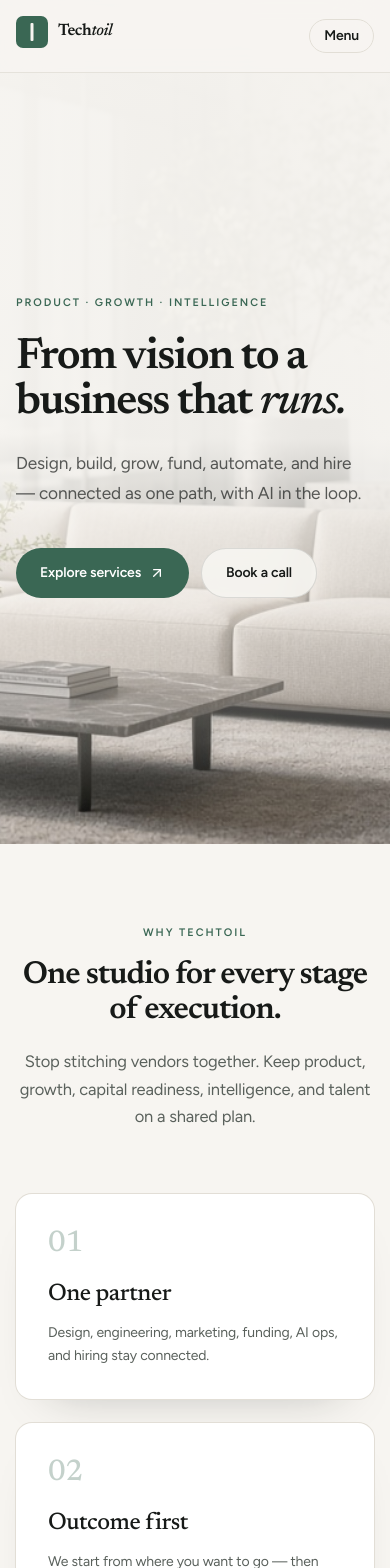
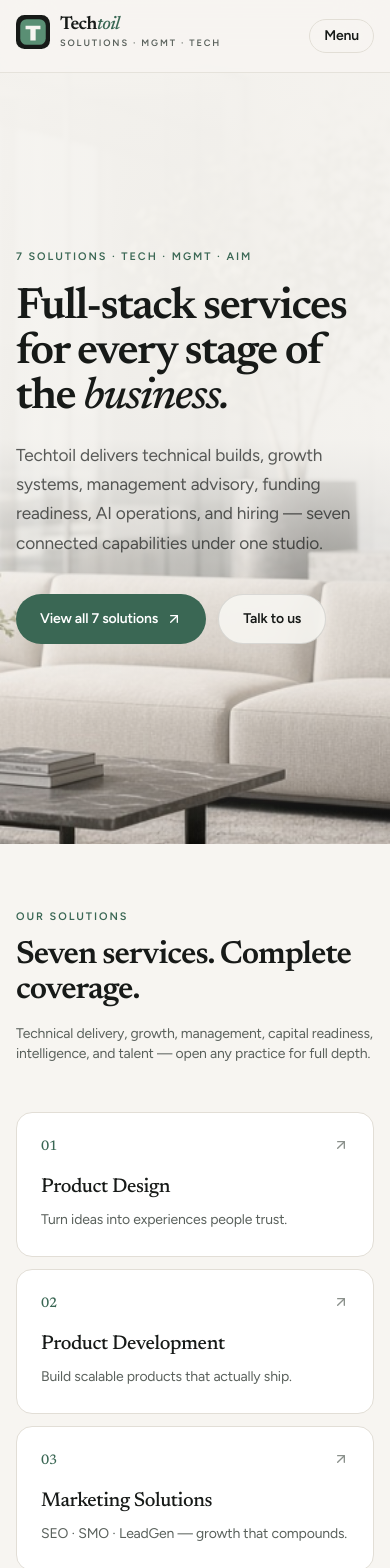
Before and after one commit to itexperts-ai/techtoil-web, a React (Vite) app: page / in a window 390 px wide. Shown: the top 1568 px of the page. Built offline with nearby package versions, Linux system fonts and the light colour scheme.

Commit message:
Refocus the site on all seven solutions with a stronger logo.
Lead with a solutions grid, technical/growth/management pillars, and a refined T mark while keeping North Light calm styling.

Co-authored-by: Cursor <cursoragent@cursor.com>

```diff
--- a/index.html
+++ b/index.html
@@ -6,7 +6,7 @@
     <meta name="viewport" content="width=device-width, initial-scale=1.0" />
     <meta
       name="description"
-      content="Techtoil — AIM-led studio for product design, development, marketing, consultancy, funding, AI operations, and hiring."
+      content="Techtoil — technical solutions, growth, management advisory, funding support, AI operations, and hiring. Seven connected services."
     />
     <link rel="preconnect" href="https://fonts.googleapis.com" />
     <link rel="preconnect" href="https://fonts.gstatic.com" crossorigin />
--- a/src/components/brand/Logo.tsx
+++ b/src/components/brand/Logo.tsx
@@ -1,4 +1,5 @@
 import { Link } from 'react-router-dom'
+import { useId } from 'react'
 
 type Props = {
   to?: string | null
@@ -7,25 +8,48 @@ type Props = {
   className?: string
 }
 
-function Mark({ size }: { size: number }) {
+/** Impressive T mark — pine plate + luminous aperture core */
+function Mark({ size, tone }: { size: number; tone: 'dark' | 'light' }) {
+  const uid = useId().replace(/:/g, '')
+  const plate = tone === 'light' ? '#F7F5F1' : '#171A18'
+
   return (
     <svg width={size} height={size} viewBox="0 0 64 64" fill="none" aria-hidden className="shrink-0">
-      <rect width="64" height="64" rx="14" fill="#3A6754" />
-      <rect x="29" y="14" width="6" height="36" rx="2" fill="#F7F5F1" />
+      <defs>
+        <linearGradient id={`${uid}-g`} x1="10" y1="8" x2="54" y2="56">
+          <stop stopColor="#5A8F74" />
+          <stop offset="1" stopColor="#3A6754" />
+        </linearGradient>
+      </defs>
+      <rect width="64" height="64" rx="16" fill={plate} />
+      <rect x="8" y="8" width="48" height="48" rx="12" fill={`url(#${uid}-g)`} />
+      <path
+        d="M18 20h28v7H37v21h-10V27H18V20Z"
+        fill={tone === 'light' ? '#171A18' : '#F7F5F1'}
+      />
     </svg>
   )
 }
 
 export function Logo({ to = '/', size = 'sm', tone = 'dark', className = '' }: Props) {
-  const mark = size === 'lg' ? 42 : 32
-  const text = size === 'lg' ? 'text-[1.5rem]' : 'text-[1.12rem]'
+  const mark = size === 'lg' ? 44 : 34
+  const text = size === 'lg' ? 'text-[1.55rem]' : 'text-[1.15rem]'
   const ink = tone === 'light' ? 'text-white' : 'text-ink'
 
   const node = (
     <span className={`inline-flex items-center gap-2.5 ${className}`}>
-      <Mark size={mark} />
-      <span className={`font-display text-[length:inherit] font-semibold tracking-[-0.03em] ${ink} ${text}`}>
-        Tech<span className="italic font-medium">toil</span>
+      <Mark size={mark} tone={tone} />
+      <span className="flex flex-col leading-none">
+        <span className={`font-display font-semibold tracking-[-0.035em] ${ink} ${text}`}>
+          Tech<span className="italic font-medium text-accent">toil</span>
+        </span>
+        <span
+          className={`mt-1 text-[0.58rem] font-semibold uppercase tracking-[0.2em] ${
+            tone === 'light' ? 'text-white/45' : 'text-mute'
+          }`}
+        >
+          Solutions · Mgmt · Tech
+        </span>
       </span>
     </span>
   )
--- a/src/components/layout/Footer.tsx
+++ b/src/components/layout/Footer.tsx
@@ -22,7 +22,7 @@ export function Footer() {
               </Link>
             </li>
             <li>
-              <a href="/#services" className="hover:text-white">
+              <a href="/#solutions" className="hover:text-white">
                 Services
               </a>
             </li>
--- a/src/components/layout/TopNav.tsx
+++ b/src/components/layout/TopNav.tsx
@@ -19,7 +19,7 @@ export function TopNav() {
           <Link to="/" className="px-3.5 py-2 text-sm font-medium text-ink/80 hover:text-accent">
             Home
           </Link>
-          <a href="/#services" className="px-3.5 py-2 text-sm font-medium text-ink/80 hover:text-accent">
+          <a href="/#solutions" className="px-3.5 py-2 text-sm font-medium text-ink/80 hover:text-accent">
             Services
           </a>
           <Link to="/about" className="px-3.5 py-2 text-sm font-medium text-ink/80 hover:text-accent">
@@ -46,7 +46,7 @@ export function TopNav() {
           <Link to="/" className="block py-2.5 font-semibold" onClick={() => setOpen(false)}>
             Home
           </Link>
-          <a href="/#services" className="block py-2.5 font-semibold" onClick={() => setOpen(false)}>
+          <a href="/#solutions" className="block py-2.5 font-semibold" onClick={() => setOpen(false)}>
             Services
           </a>
           {services.map((s) => (
--- a/src/pages/AboutPage.tsx
+++ b/src/pages/AboutPage.tsx
@@ -1,24 +1,41 @@
 import { Link } from 'react-router-dom'
 import { ArrowUpRight } from 'lucide-react'
 import { company } from '../data/company'
+import { services } from '../data/services'
 
 export function AboutPage() {
   return (
     <div className="bg-bg px-4 pb-24 pt-32 md:px-6 md:pt-40">
-      <div className="mx-auto max-w-2xl">
+      <div className="mx-auto max-w-6xl">
         <p className="eyebrow text-accent">About</p>
-        <h1 className="title mt-4">{company.legalName}</h1>
-        <div className="lede mt-8 space-y-5 text-mute">
+        <h1 className="title mt-4 max-w-3xl">{company.legalName}</h1>
+        <div className="lede mt-8 max-w-3xl space-y-5 text-mute">
           <p>
-            {company.brandName} helps organizations go from vision to execution with product
-            design, development, marketing, consultancy, funding readiness, AI operations, and
-            hiring support.
+            {company.brandName} is a solutions studio for organizations that need technical
+            delivery, growth systems, management advisory, funding readiness, AI operations,
+            and hiring — connected as one path.
           </p>
           <p>
-            Those capabilities stay connected — so AI, craft, and strategy work as one path.
+            We focus on all seven capabilities below so product, marketing, management, and
+            intelligence stay on a shared plan.
           </p>
         </div>
-        <div className="mt-10 rounded-2xl border border-line bg-surface p-5 text-sm text-mute md:p-6">
+
+        <div className="mt-12 grid gap-3 sm:grid-cols-2 lg:grid-cols-3">
+          {services.map((s) => (
+            <a
+              key={s.id}
+              href={`/#${s.id}`}
+              className="rounded-2xl border border-line bg-surface p-5 transition hover:border-accent/40"
+            >
+              <p className="text-xs font-semibold text-accent">{s.num}</p>
+              <p className="mt-2 font-display text-lg font-medium">{s.title}</p>
+            </a>
+          ))}
+        </div>
+
+        <div className="mt-12 grid gap-4 md:grid-cols-2">
+          <div className="rounded-2xl border border-line bg-surface p-6 text-sm text-mute">
             <p className="eyebrow text-accent">Registered Office</p>
             <p className="mt-3 leading-relaxed">
               {company.registeredOffice.lines.map((line) => (
@@ -29,11 +46,23 @@ export function AboutPage() {
             </p>
             <p className="mt-3 text-xs text-faint">CIN: {company.cin}</p>
           </div>
+          <div className="rounded-2xl border border-line bg-surface p-6 text-sm text-mute">
+            <p className="eyebrow text-accent">Operations</p>
+            <p className="mt-3 leading-relaxed">
+              {company.operationsOffice.lines.map((line) => (
+                <span key={line} className="block">
+                  {line}
+                </span>
+              ))}
+            </p>
+          </div>
+        </div>
+
         <Link
           to="/contact"
           className="mt-10 inline-flex items-center gap-2 rounded-full bg-accent px-5 py-3.5 text-sm font-semibold text-white hover:bg-accent-deep"
         >
-          Work with us <ArrowUpRight className="h-4 w-4" />
+          Discuss your solutions mix <ArrowUpRight className="h-4 w-4" />
         </Link>
       </div>
     </div>
--- a/src/pages/ContactPage.tsx
+++ b/src/pages/ContactPage.tsx
@@ -8,9 +8,10 @@ export function ContactPage() {
       <section className="border-b border-line bg-paper px-4 pb-14 pt-32 md:px-6 md:pb-16 md:pt-36">
         <div className="mx-auto max-w-6xl">
           <p className="eyebrow text-accent">Contact & location</p>
-          <h1 className="display mt-4 max-w-2xl">Let’s talk.</h1>
+          <h1 className="display mt-4 max-w-2xl">Let’s plan your solutions.</h1>
           <p className="lede mt-5 max-w-xl text-mute">
-            Reach {company.legalName} — form, phone, email, and map together.
+            Technical, growth, management, AIM, or hiring — tell {company.brandName} what you
+            need. Form, phone, email, and map together.
           </p>
         </div>
       </section>
--- a/src/pages/HomePage.tsx
+++ b/src/pages/HomePage.tsx
@@ -1,21 +1,56 @@
 import { Link } from 'react-router-dom'
 import { motion, useScroll, useTransform } from 'framer-motion'
 import { useRef } from 'react'
-import { ArrowUpRight, Check } from 'lucide-react'
+import {
+  ArrowUpRight,
+  Check,
+  Code2,
+  LineChart,
+  Briefcase,
+  Cpu,
+  Layers,
+} from 'lucide-react'
 import { aiHighlights, services } from '../data/services'
 
 const fade = {
-  initial: { opacity: 0, y: 26 },
+  initial: { opacity: 0, y: 24 },
   whileInView: { opacity: 1, y: 0 },
   viewport: { once: true, margin: '-50px' },
-  transition: { duration: 0.6, ease: [0.22, 1, 0.36, 1] as const },
+  transition: { duration: 0.55, ease: [0.22, 1, 0.36, 1] as const },
 }
 
+const pillars = [
+  {
+    icon: Code2,
+    t: 'Technical solutions',
+    d: 'Product design, engineering, cloud, APIs, QA, and AI automation — built to ship and scale.',
+    href: '#product-development',
+  },
+  {
+    icon: LineChart,
+    t: 'Growth solutions',
+    d: 'SEO, social, and lead systems that turn presence into measurable pipeline.',
+    href: '#marketing',
+  },
+  {
+    icon: Briefcase,
+    t: 'Management & advisory',
+    d: 'Startup consultancy, funding readiness, and HR hiring — On Role and Off Role.',
+    href: '#consultancy',
+  },
+  {
+    icon: Cpu,
+    t: 'AIM intelligence',
+    d: 'Agents and workflows that automate ops while people keep judgment and control.',
+    href: '#ai-automation',
+  },
+]
+
 const process = [
-  { n: '01', t: 'Discover', d: 'Clarify stage, constraints, and the outcome that matters most.' },
-  { n: '02', t: 'Map', d: 'Choose the craft mix — design, build, growth, funding, AI, hiring.' },
-  { n: '03', t: 'Build', d: 'Ship in focused sprints with shared context across every workstream.' },
-  { n: '04', t: 'Operate', d: 'Hand over systems people and AI can run without constant firefighting.' },
+  { n: '01', t: 'Discover', d: 'Map goals, constraints, and which of the seven solutions matter first.' },
+  { n: '02', t: 'Architect', d: 'Plan technical, growth, and management workstreams on one brief.' },
+  { n: '03', t: 'Deliver', d: 'Ship in sprints across product, marketing, AI, and talent.' },
+  { n: '04', t: 'Manage', d: 'Operate, improve, and hand over systems your team can run.' },
 ]
 
 export function HomePage() {
@@ -25,112 +60,162 @@ export function HomePage() {
     offset: ['start start', 'end start'],
   })
   const imgY = useTransform(scrollYProgress, [0, 1], ['0%', '8%'])
-  const imgScale = useTransform(scrollYProgress, [0, 1], [1.05, 1])
 
   return (
     <div>
+      {/* Hero — solutions focus */}
       <section ref={heroRef} className="relative min-h-[100svh] overflow-hidden">
-        <motion.div className="absolute inset-0" style={{ y: imgY, scale: imgScale }}>
+        <motion.div className="absolute inset-0" style={{ y: imgY }}>
           <img
             src="/media/hero.jpg"
             alt=""
-            className="h-full w-full object-cover object-[62%_center]"
+            className="h-[115%] w-full object-cover object-[62%_center]"
           />
         </motion.div>
         <div className="hero-wash absolute inset-0" />
 
         <div className="relative z-10 mx-auto flex min-h-[100svh] max-w-6xl items-center px-4 pb-16 pt-28 md:px-6">
           <motion.div
-            className="max-w-[34rem]"
+            className="max-w-[36rem]"
             initial={{ opacity: 0, y: 28 }}
             animate={{ opacity: 1, y: 0 }}
-            transition={{ duration: 0.85 }}
+            transition={{ duration: 0.8 }}
           >
-            <p className="eyebrow text-accent">Product · Growth · Intelligence</p>
-            <h1 className="display mt-6 text-ink">
-              From vision to a business that{' '}
-              <span className="italic font-medium">runs.</span>
+            <p className="eyebrow text-accent">7 solutions · Tech · Mgmt · AIM</p>
+            <h1 className="display mt-5 text-ink">
+              Full-stack services for every stage of the{' '}
+              <span className="italic font-medium">business.</span>
             </h1>
-            <p className="lede mt-6 max-w-md text-ink/70">
-              Design, build, grow, fund, automate, and hire — connected as one path, with AI
-              in the loop.
+            <p className="lede mt-5 max-w-lg text-ink/70">
+              Techtoil delivers technical builds, growth systems, management advisory, funding
+              readiness, AI operations, and hiring — seven connected capabilities under one
+              studio.
             </p>
-            <div className="mt-10 flex flex-wrap gap-3">
+            <div className="mt-9 flex flex-wrap gap-3">
               <a
-                href="#services"
+                href="#solutions"
                 className="inline-flex items-center gap-2 rounded-full bg-accent px-6 py-3.5 text-sm font-semibold text-white hover:bg-accent-deep"
               >
-                Explore services <ArrowUpRight className="h-4 w-4" />
+                View all 7 solutions <ArrowUpRight className="h-4 w-4" />
               </a>
               <Link
                 to="/contact"
                 className="inline-flex items-center rounded-full border border-ink/12 bg-paper/90 px-6 py-3.5 text-sm font-semibold text-ink backdrop-blur-sm hover:border-ink/25"
               >
-                Book a call
+                Talk to us
               </Link>
             </div>
           </motion.div>
         </div>
       </section>
 
-      <section className="bg-paper px-4 py-20 md:px-6 md:py-28">
+      {/* All 7 solutions — primary focus */}
+      <section id="solutions" className="scroll-mt-24 bg-paper px-4 py-16 md:px-6 md:py-20">
         <div className="mx-auto max-w-6xl">
-          <motion.div {...fade} className="mx-auto max-w-2xl text-center">
-            <p className="eyebrow text-accent">Why Techtoil</p>
-            <h2 className="title mt-4">One studio for every stage of execution.</h2>
-            <p className="mt-5 text-mute">
-              Stop stitching vendors together. Keep product, growth, capital readiness,
-              intelligence, and talent on a shared plan.
+          <motion.div {...fade} className="flex flex-col gap-4 md:flex-row md:items-end md:justify-between">
+            <div>
+              <p className="eyebrow text-accent">Our solutions</p>
+              <h2 className="title mt-3">Seven services. Complete coverage.</h2>
+            </div>
+            <p className="max-w-sm text-sm text-mute md:text-right">
+              Technical delivery, growth, management, capital readiness, intelligence, and
+              talent — open any practice for full depth.
             </p>
           </motion.div>
 
-          <div className="mt-16 grid gap-6 md:grid-cols-3">
-            {[
-              {
-                t: 'One partner',
-                d: 'Design, engineering, marketing, funding, AI ops, and hiring stay connected.',
-              },
-              {
-                t: 'Outcome first',
-                d: 'We start from where you want to go — then choose the craft that moves it.',
-              },
-              {
-                t: 'AI with control',
-                d: 'Automate repetitive work while people keep judgment and ownership.',
-              },
-            ].map((item, i) => (
-              <motion.div
-                key={item.t}
-                className="rounded-2xl bg-surface p-8 shadow-[0_24px_50px_-36px_rgba(23,26,24,0.35)] ring-1 ring-line"
+          <div className="mt-12 grid gap-3 sm:grid-cols-2 lg:grid-cols-3 xl:grid-cols-4">
+            {services.map((s, i) => (
+              <motion.a
+                key={s.id}
+                href={`#${s.id}`}
+                className={`group rounded-2xl border border-line bg-surface p-6 transition hover:border-accent/40 hover:shadow-[0_20px_40px_-28px_rgba(23,26,24,0.4)] ${
+                  i === 0 ? 'sm:col-span-2 lg:col-span-1' : ''
+                }`}
                 {...fade}
-                transition={{ ...fade.transition, delay: i * 0.06 }}
+                transition={{ ...fade.transition, delay: i * 0.04 }}
               >
-                <p className="font-display text-3xl font-medium text-accent/30">0{i + 1}</p>
-                <h3 className="mt-4 font-display text-2xl font-medium tracking-[-0.02em]">
-                  {item.t}
+                <div className="flex items-start justify-between gap-3">
+                  <span className="font-display text-sm font-medium text-accent">{s.num}</span>
+                  <ArrowUpRight className="h-4 w-4 text-faint transition group-hover:text-accent" />
+                </div>
+                <h3 className="mt-4 font-display text-xl font-medium tracking-[-0.02em] group-hover:text-accent">
+                  {s.title}
                 </h3>
-                <p className="mt-3 text-sm leading-relaxed text-mute">{item.d}</p>
-              </motion.div>
+                <p className="mt-2 text-sm leading-relaxed text-mute">{s.tagline}</p>
+              </motion.a>
+            ))}
+            <motion.div
+              className="flex flex-col justify-between rounded-2xl bg-accent p-6 text-white sm:col-span-2 lg:col-span-1"
+              {...fade}
+            >
+              <div>
+                <Layers className="h-6 w-6 opacity-80" />
+                <p className="mt-4 font-display text-xl font-medium">Need a mix?</p>
+                <p className="mt-2 text-sm text-white/75">
+                  Most clients combine technical, growth, and management solutions on one plan.
+                </p>
+              </div>
+              <Link
+                to="/contact"
+                className="mt-6 inline-flex items-center gap-2 text-sm font-semibold underline underline-offset-4"
+              >
+                Build your stack <ArrowUpRight className="h-4 w-4" />
+              </Link>
+            </motion.div>
+          </div>
+        </div>
+      </section>
+
+      {/* Pillars — tech / growth / mgmt / AI */}
+      <section className="bg-bg px-4 py-20 md:px-6 md:py-24">
+        <div className="mx-auto max-w-6xl">
+          <motion.div {...fade} className="max-w-2xl">
+            <p className="eyebrow text-accent">How we work</p>
+            <h2 className="title mt-3">Technical, growth, management, and AIM.</h2>
+            <p className="mt-4 text-mute">
+              One partner for software, marketing systems, advisory, funding support, AI
+              ops, and hiring — so delivery and management stay aligned.
+            </p>
+          </motion.div>
+
+          <div className="mt-12 grid gap-5 md:grid-cols-2">
+            {pillars.map((p, i) => (
+              <motion.a
+                key={p.t}
+                href={p.href}
+                className="flex gap-5 rounded-2xl bg-surface p-7 ring-1 ring-line transition hover:ring-accent/35"
+                {...fade}
+                transition={{ ...fade.transition, delay: i * 0.05 }}
+              >
+                <span className="flex h-12 w-12 shrink-0 items-center justify-center rounded-xl bg-accent/10 text-accent">
+                  <p.icon className="h-5 w-5" />
+                </span>
+                <div>
+                  <h3 className="font-display text-xl font-medium tracking-[-0.02em]">{p.t}</h3>
+                  <p className="mt-2 text-sm leading-relaxed text-mute">{p.d}</p>
+                </div>
+              </motion.a>
             ))}
           </div>
         </div>
       </section>
 
-      <section className="band-dark px-4 py-20 text-white md:px-6 md:py-28">
-        <div className="mx-auto grid max-w-6xl items-center gap-12 lg:grid-cols-2 lg:gap-16">
+      {/* AI */}
+      <section className="band-dark px-4 py-20 text-white md:px-6 md:py-24">
+        <div className="mx-auto grid max-w-6xl items-center gap-12 lg:grid-cols-2 lg:gap-14">
           <motion.div {...fade}>
-            <p className="eyebrow text-accent-bright">AIM · Intelligence</p>
-            <h2 className="title mt-4">AI built into operations.</h2>
-            <p className="lede mt-5 text-white/60">
-              Agents, workflows, and automation that remove friction — without giving up
-              control.
+            <p className="eyebrow text-accent-bright">AIM · Technical intelligence</p>
+            <h2 className="title mt-4">AI operations as a managed solution.</h2>
+            <p className="lede mt-4 text-white/60">
+              Not a bolt-on demo — workflows, agents, and handoffs designed into how your
+              business runs.
             </p>
-            <ul className="mt-10 space-y-6">
+            <ul className="mt-8 space-y-5">
               {aiHighlights.map((h) => (
                 <li key={h.title} className="flex gap-3">
                   <Check className="mt-1 h-4 w-4 shrink-0 text-accent-bright" strokeWidth={2.5} />
                   <div>
-                    <p className="font-semibold tracking-[-0.02em]">{h.title}</p>
+                    <p className="font-semibold">{h.title}</p>
                     <p className="mt-1 text-sm text-white/50">{h.body}</p>
                   </div>
                 </li>
@@ -147,14 +232,12 @@ export function HomePage() {
         </div>
       </section>
 
+      {/* Depth — all 7 */}
       <div id="services" className="scroll-mt-24">
-        <div className="bg-paper px-4 py-16 md:px-6 md:py-20">
-          <div className="mx-auto max-w-6xl text-center md:text-left">
-            <p className="eyebrow text-accent">Services</p>
-            <h2 className="title mt-3">Seven capabilities. Full depth.</h2>
-            <p className="mt-4 max-w-lg text-mute md:mt-3">
-              Product-level detail for every craft — from first concept to hired teams.
-            </p>
+        <div className="bg-paper px-4 py-14 md:px-6 md:py-16">
+          <div className="mx-auto max-w-6xl">
+            <p className="eyebrow text-accent">Service depth</p>
+            <h2 className="title mt-3">Every solution, in full detail.</h2>
           </div>
         </div>
 
@@ -175,7 +258,7 @@ export function HomePage() {
               >
                 <motion.div {...fade}>
                   <p className="eyebrow text-accent">
-                    {s.num} · Service
+                    {s.num} · Solution
                   </p>
                   <h2 className="title mt-3">{s.title}</h2>
                   <p className="mt-3 font-display text-xl italic text-ink/80">{s.tagline}</p>
@@ -199,7 +282,7 @@ export function HomePage() {
                   <img
                     src={s.image}
                     alt={s.title}
-                    className="aspect-[4/3] w-full rounded-2xl object-cover shadow-[0_30px_60px_-34px_rgba(23,26,24,0.45)]"
+                    className="aspect-[4/3] w-full rounded-2xl object-cover shadow-[0_30px_60px_-34px_rgba(23,26,24,0.4)]"
                     loading="lazy"
                   />
                 </motion.div>
@@ -209,24 +292,23 @@ export function HomePage() {
         })}
       </div>
 
-      <section className="bg-paper px-4 py-20 md:px-6 md:py-28">
+      {/* Delivery / mgmt process */}
+      <section className="bg-paper px-4 py-20 md:px-6 md:py-24">
         <div className="mx-auto max-w-6xl">
           <motion.div {...fade} className="max-w-2xl">
-            <p className="eyebrow text-accent">Process</p>
-            <h2 className="title mt-4">A clear path from brief to running systems.</h2>
+            <p className="eyebrow text-accent">Delivery & management</p>
+            <h2 className="title mt-3">From brief to managed systems.</h2>
           </motion.div>
-          <div className="mt-14 grid gap-5 sm:grid-cols-2 lg:grid-cols-4">
+          <div className="mt-12 grid gap-4 sm:grid-cols-2 lg:grid-cols-4">
             {process.map((step, i) => (
               <motion.div
                 key={step.n}
-                className="rounded-2xl bg-bg/80 p-6 ring-1 ring-line"
+                className="rounded-2xl bg-bg p-6 ring-1 ring-line"
                 {...fade}
                 transition={{ ...fade.transition, delay: i * 0.05 }}
               >
                 <p className="font-display text-2xl font-medium text-accent">{step.n}</p>
-                <h3 className="mt-4 font-display text-xl font-medium tracking-[-0.02em]">
-                  {step.t}
-                </h3>
+                <h3 className="mt-3 font-display text-xl font-medium">{step.t}</h3>
                 <p className="mt-2 text-sm leading-relaxed text-mute">{step.d}</p>
               </motion.div>
             ))}
@@ -240,16 +322,17 @@ export function HomePage() {
           {...fade}
         >
           <p className="eyebrow text-accent-bright">Next step</p>
-          <h2 className="title mt-4 max-w-xl">Ready for a clear next move?</h2>
+          <h2 className="title mt-4 max-w-xl">
+            Tell us which solutions you need — technical, growth, or management.
+          </h2>
           <p className="lede mt-4 max-w-lg text-white/55">
-            Tell us your stage. We’ll map design, build, growth, funding, automation, and
-            hiring into one practical plan.
+            We’ll map the right mix across all seven capabilities into one practical plan.
           </p>
           <Link
             to="/contact"
             className="mt-8 inline-flex items-center gap-2 rounded-full bg-accent-bright px-6 py-3.5 text-sm font-semibold text-white hover:bg-white hover:text-dark"
           >
-            Book a call <ArrowUpRight className="h-4 w-4" />
+            Request a solutions plan <ArrowUpRight className="h-4 w-4" />
           </Link>
         </motion.div>
       </section>
```
Also changed, not shown: public/favicon.svg. Lines whose indentation alone changed are shown as unchanged.
